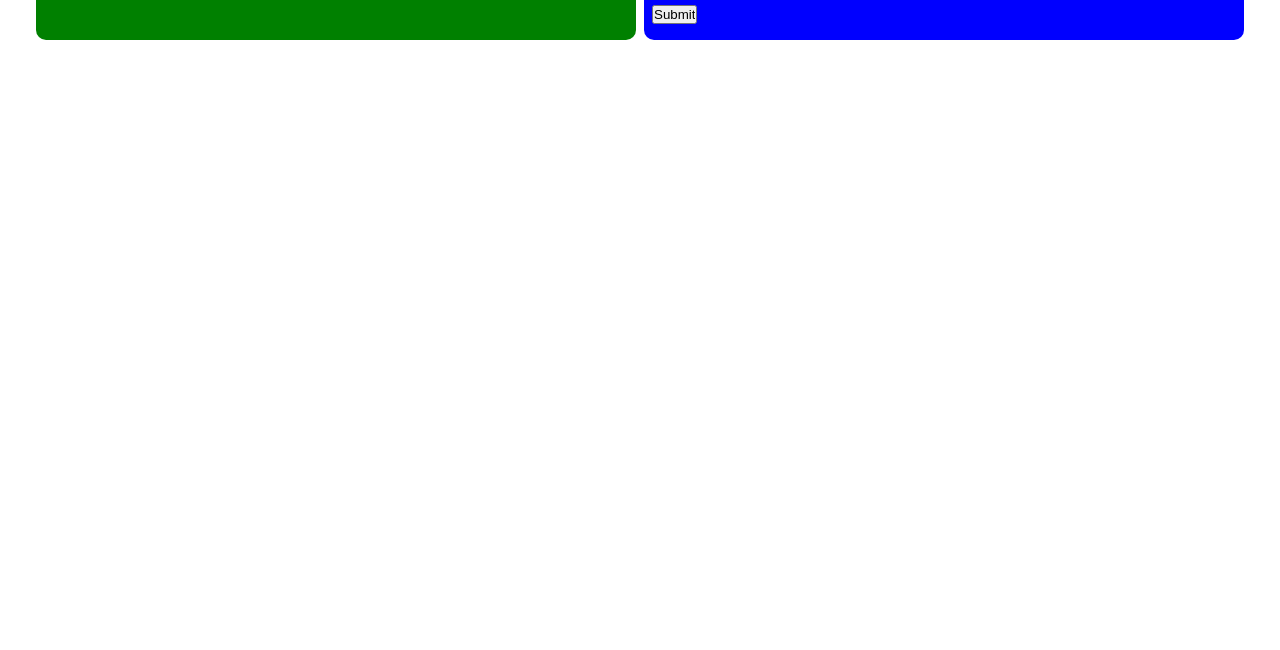
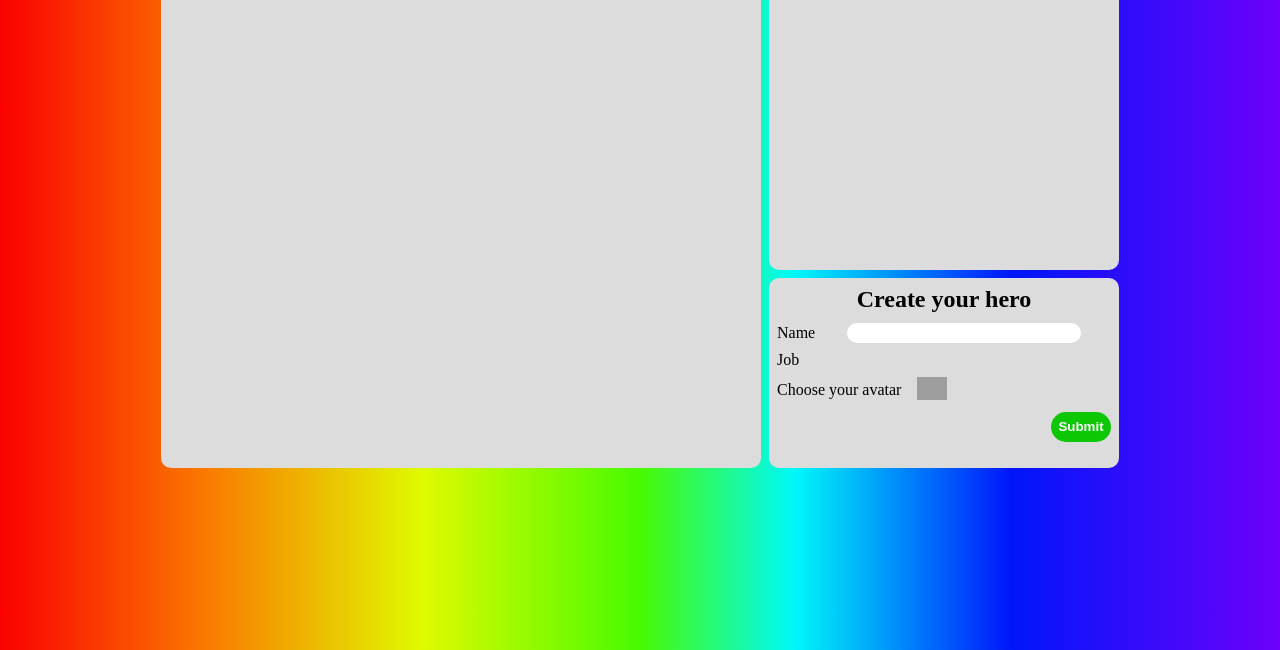
Before and after one commit to zx4545zx/Heroes, a website built with Parcel: page index.html in a window 1280 px wide. Shown: the part 150-800 px from the top of the page. Built offline with nearby package versions, Linux system fonts and the light colour scheme; no server answers; grey boxes are pictures that could not be loaded.

Commit message:
update uxui

```diff
--- a/index.html
+++ b/index.html
@@ -47,7 +47,7 @@
           </div>
         </div>
 
-        <div class="field">
+        <div class="btn-submit">
           <input id="btn-submit-hero" type="submit" />
         </div>
       </div>
--- a/src/main.scss
+++ b/src/main.scss
@@ -3,17 +3,28 @@
   padding: 0;
   box-sizing: border-box;
 }
+
+html {
+  height: 100%;
+}
+
+body {
+  background: rgb(250,0,0);
+  background: linear-gradient(90deg, rgba(250,0,0,1) 0%, rgba(250,121,0,1) 16%, rgba(223,250,0,1) 33%, rgba(72,250,0,1) 50%, rgba(0,249,250,1) 62%, rgba(0,22,250,1) 79%, rgba(109,0,250,1) 100%);
+}
+
 main {
   display: flex;
   gap: 0.5em;
   padding: 0.5rem;
   justify-content: center;
+  padding-top: 50px;
 }
 
 .header-hero-list {
   width: 600px;
   padding: 0.5rem;
-  background-color: green;
+  background-color: #dcdcdc;
   border-radius: 10px;
 }
 
@@ -45,7 +56,7 @@ hr {
 }
 
 .hero:hover {
-  background-color: white;
+  background-color: rgb(121, 117, 117);
   border-radius: 50px;
 }
 
@@ -61,6 +72,7 @@ hr {
     display: flex;
     margin-bottom: 0.5rem;
     align-items: center;
+
   }
   label {
     width: 70px;
@@ -78,15 +90,19 @@ hr {
 }
 
 .hero-card {
-  width: 600px;
-  background-color: red;
+  width: 350px;
+  background-color: #dcdcdc;
   padding: 0.5rem;
   border-radius: 10px;
   text-align: center;
+  height: 370px;
 
   img {
     width: 200px;
+    height: 200px;
     border-radius: 50%;
+    background-repeat: no-repeat;
+    object-fit: cover;
   }
 }
 
@@ -106,11 +122,58 @@ hr {
   button {
     width: 60px;
     height: 30px;
+    border-radius: 15px;
+    border: none;
+    font-weight: bold;
+    color: white;
   }
 }
 
+.btn-update {
+  background-color: #fa2100;
+}
+
+.btn-delete {
+  background-color:#5406fb;
+}
+
 #form-hero {
-  background-color: blue;
+  background-color: #dcdcdc;
   padding: 0.5rem;
   border-radius: 10px;
+  height: 190px;
 }
+
+input[type ="submit"] {
+  width: 60px;
+  height: 30px;
+  border-radius: 15px;
+  border: none;
+  font-weight: bold;
+  color: white;
+  background-color:#0dc705;
+}
+
+.btn-submit {
+  display: flex;
+  justify-content: flex-end;
+}
+
+input[type="text"] {
+  width: 70%;
+  height: 20px;
+  border: none;
+  border-radius: 15px;
+}
+
+select {
+  border: none;
+  border-radius: 15px;
+  height: 20px;
+  width: 235px;
+}
+
+h2 {
+  text-align: center;
+  padding-bottom: 10px;
+}
```
